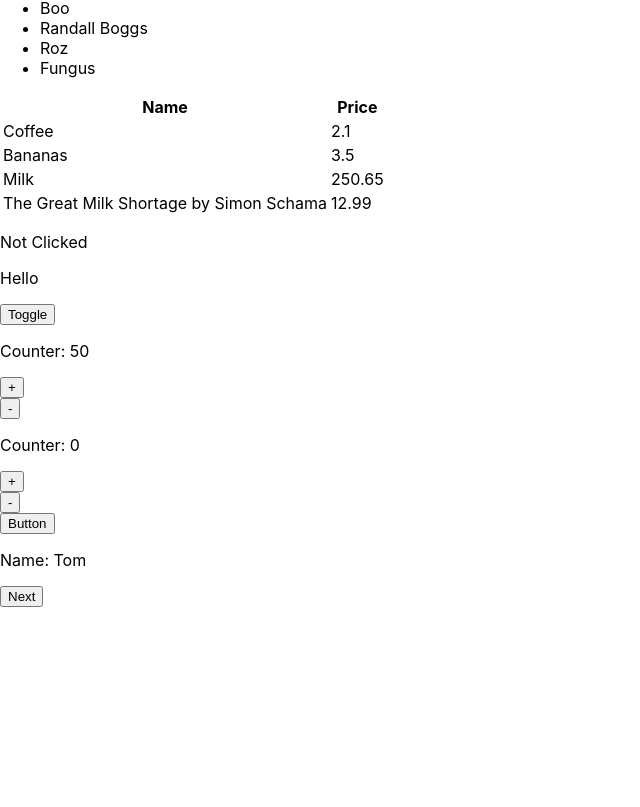
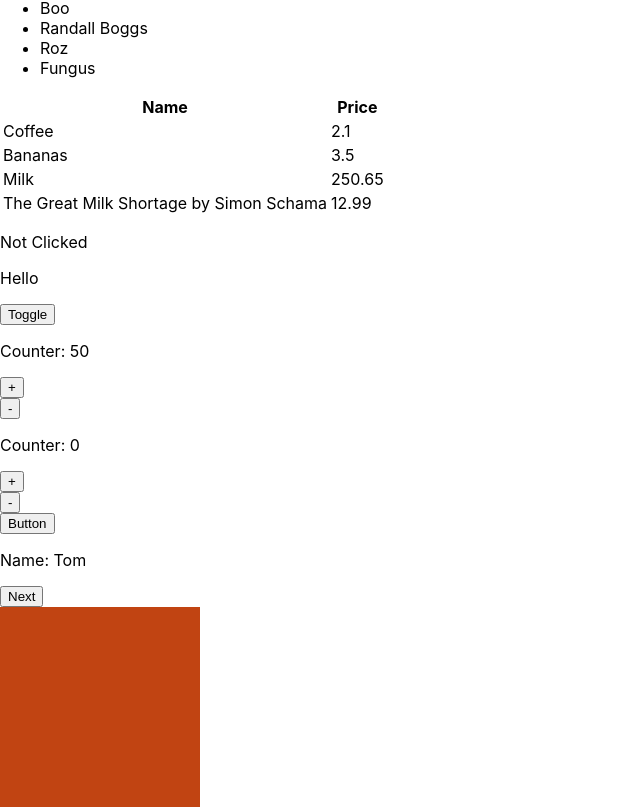
Before and after one commit to mdm106/week-09--first-react-app, a React (Create React App) app: page / in a window 1280 px wide. Shown: the part 376-1183 px from the top of the page, without its empty margins (0-640 px from the left). Before the commit the page ends 983 px from the top, so only its background shows below. Built offline with nearby package versions, Linux system fonts and the light colour scheme.

Commit message:
Component created which takes array of colours as props. Component shows the first colour in the array and then when div is clicked it shows the next colour in the array and also loops back to the beginning. This component added to app.js

```diff
--- a/src/App.js
+++ b/src/App.js
@@ -9,6 +9,7 @@ import Counter from './components/Counter'
 import StepCounter from './components/StepCounter'
 import CatchMeIfYouCan from './components/CatchMeIfYouCan';
 import RollCall from './components/RollCall';
+import Colours from './components/tricksyState/Colours';
 
 function App() {
   return (
@@ -29,6 +30,7 @@ function App() {
         <StepCounter />
         <CatchMeIfYouCan />
         <RollCall />
+        <Colours />
       </FadeIn>
     </>
   );
--- /dev/null
+++ b/src/components/tricksyState/Colours.js
@@ -0,0 +1,39 @@
+import React, { Component } from "react";
+
+class Colours extends Component {
+    constructor(props) {
+        super(props);
+
+        this.state = { index: 0 };
+
+        this.handleClick = this.handleClick.bind(this);
+    }
+
+    handleClick() {
+        let currentIndex = this.state.index;
+
+        this.setState({ index: currentIndex < this.props.colours.length - 1 ? currentIndex + 1 : 0});
+    }
+
+    render() {
+        const { index } = this.state;
+        const { colours } = this.props;
+
+        return (
+            <div onClick={this.handleClick} style={{width: 200, height: 200, backgroundColor: colours[index]}}>
+            </div>
+        )
+    }
+};
+
+Colours.defaultProps = {
+    colours: [
+        "#C14412",
+        "#EBB31A",
+        "#8F5318",
+        "#009EAD",
+        "#395967",
+    ],
+};
+
+export default Colours;
```
